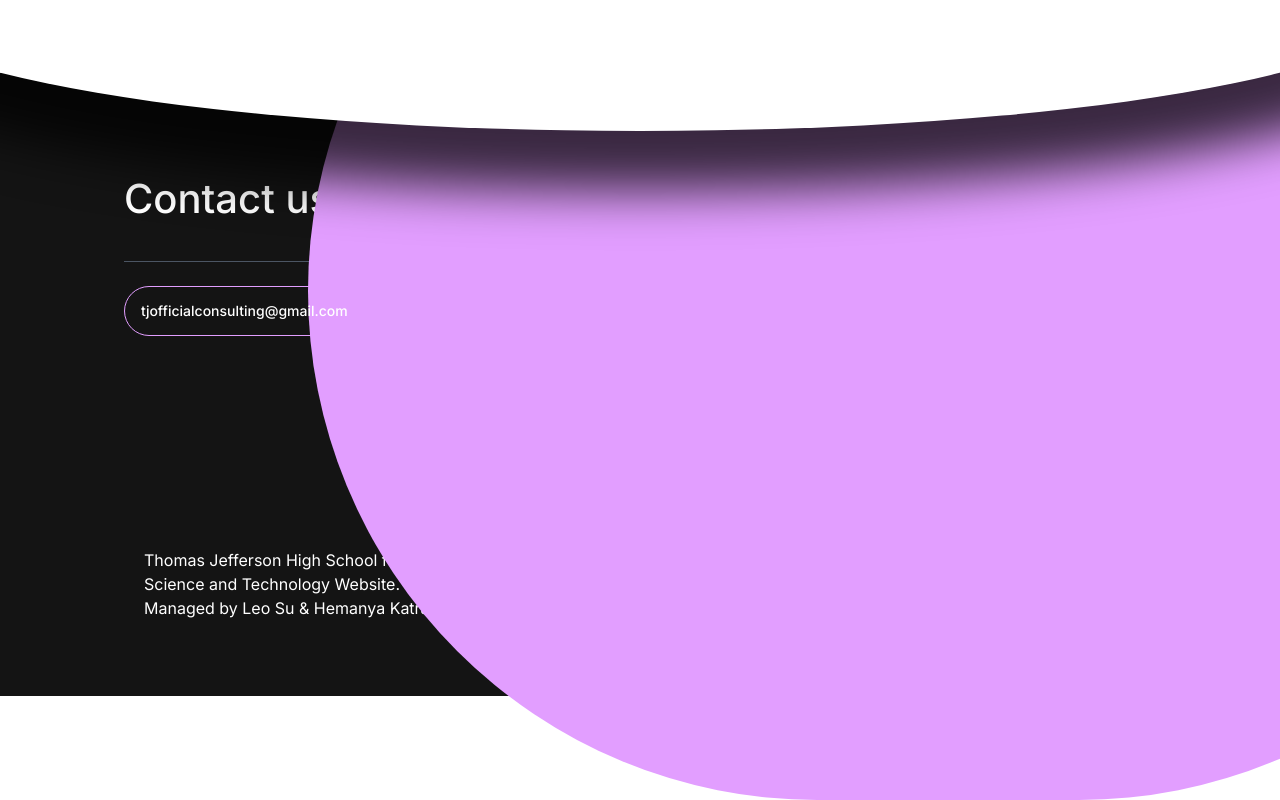
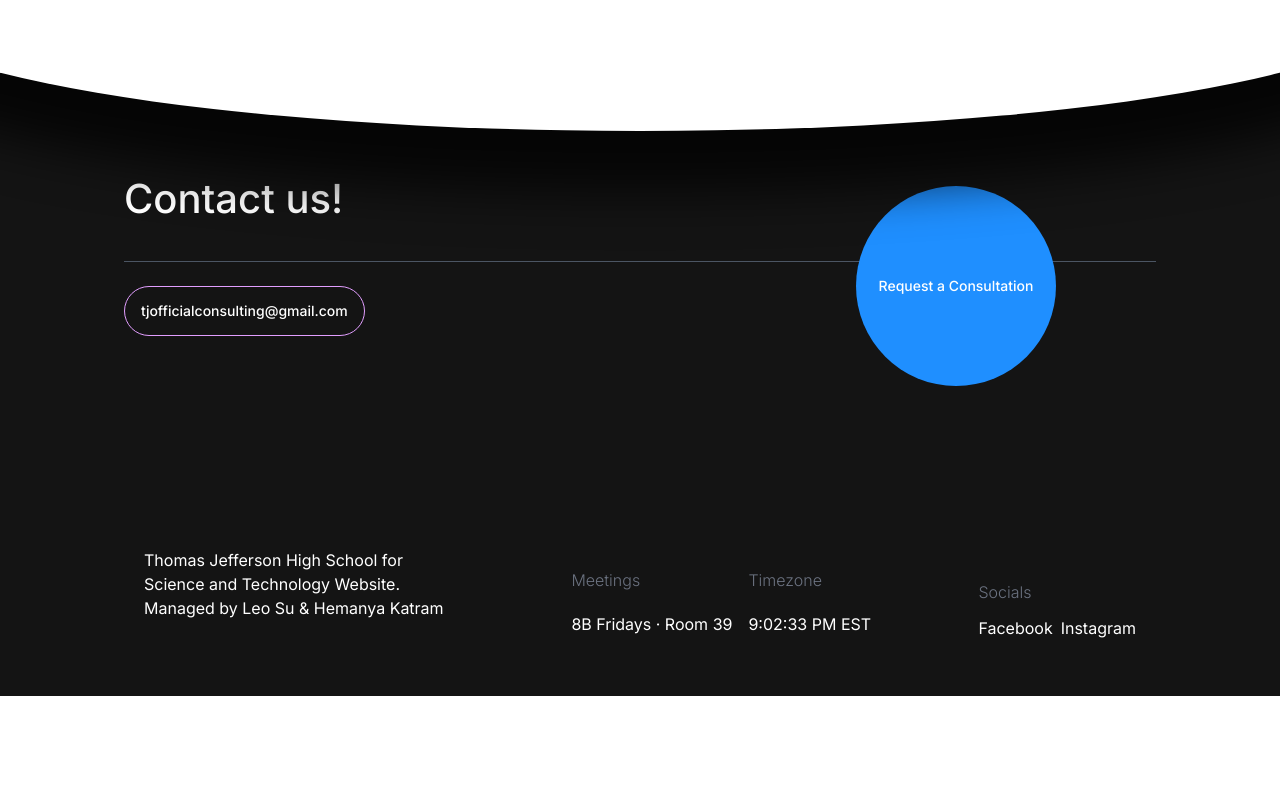
Before and after one commit to wizardstrike1/tj-consulting-hub, a Next.js app: page / in a window 1280 px wide. Shown: the part 1816-2616 px from the top of the page. Built offline with nearby package versions, Linux system fonts and the light colour scheme; no server answers.

Commit message:
Remove jarring pink fill on circular CTA buttons
The RoundedButton secondary (pink) hover fill filled the entire Join Us and
Request a Consultation circles, flashing as a pink blob when buttons scrolled
under the cursor. Set their fill to transparent.

```diff
--- a/src/components/home/ContactInfo.tsx
+++ b/src/components/home/ContactInfo.tsx
@@ -47,7 +47,7 @@ export default function ContactInfo() {
             className="absolute left-[calc(100%-200px)] top-[calc(100%+65px)] sm:left-[calc(100%-400px)] sm:top-[calc(100%-75px)]"
           >
             <RoundedButton
-              backgroundColor="secondary"
+              backgroundColor="transparent"
               className=" absolute h-[100px] w-[100px] cursor-pointer items-center justify-center rounded-full bg-primary p-0 text-white sm:h-[200px] sm:w-[200px]"
             >
               <Link href={'mailto:tjofficialconsulting@gmail.com'}>
--- a/src/components/home/SlidingImages.tsx
+++ b/src/components/home/SlidingImages.tsx
@@ -59,7 +59,10 @@ export default function SlidingImages({ slider1, slider2 }: Props) {
             href={'https://www.facebook.com/groups/1039748207555001'}
             className="pointer-events-auto shrink-0"
           >
-            <RoundedButton className="flex h-24 w-24 cursor-pointer items-center justify-center rounded-full bg-destructive text-center text-white sm:h-[160px] sm:w-[160px]">
+            <RoundedButton
+              backgroundColor="transparent"
+              className="flex h-24 w-24 cursor-pointer items-center justify-center rounded-full bg-destructive text-center text-white sm:h-[160px] sm:w-[160px]"
+            >
               Join Us
             </RoundedButton>
           </Link>
```
